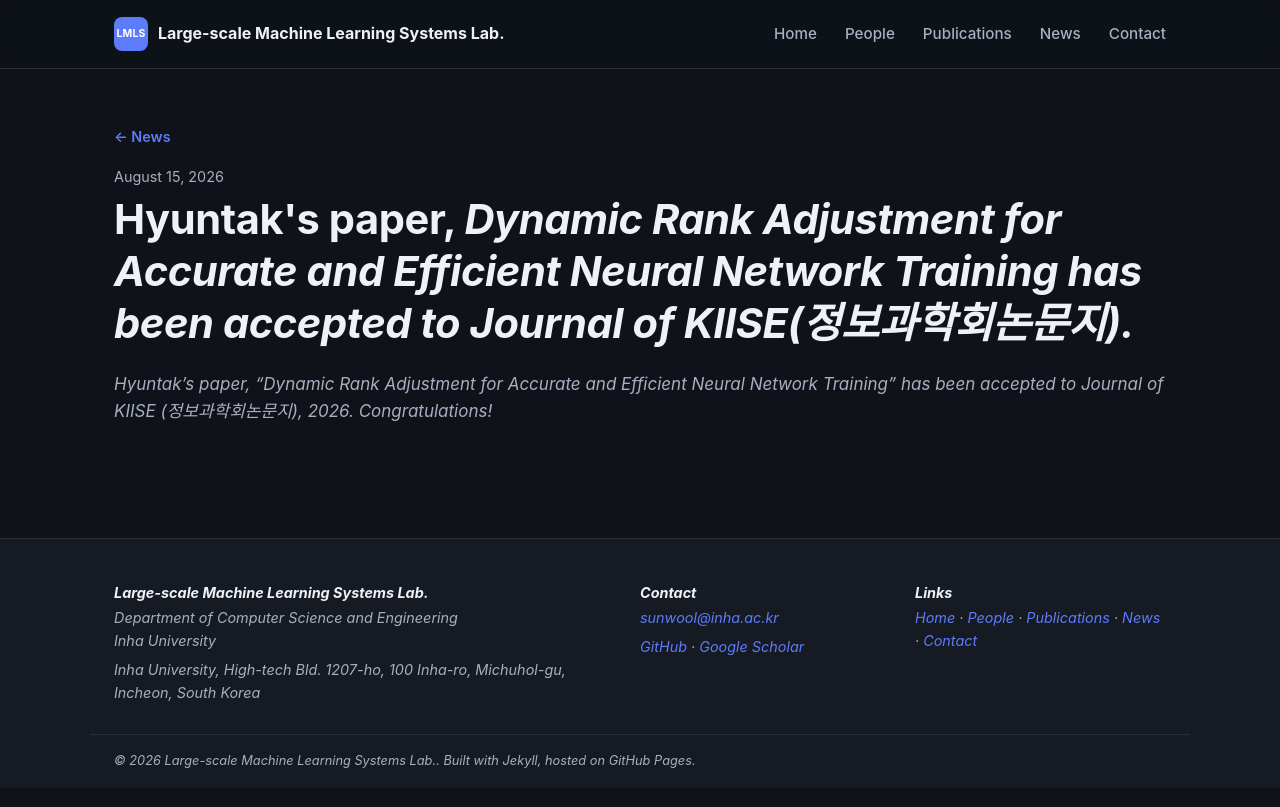
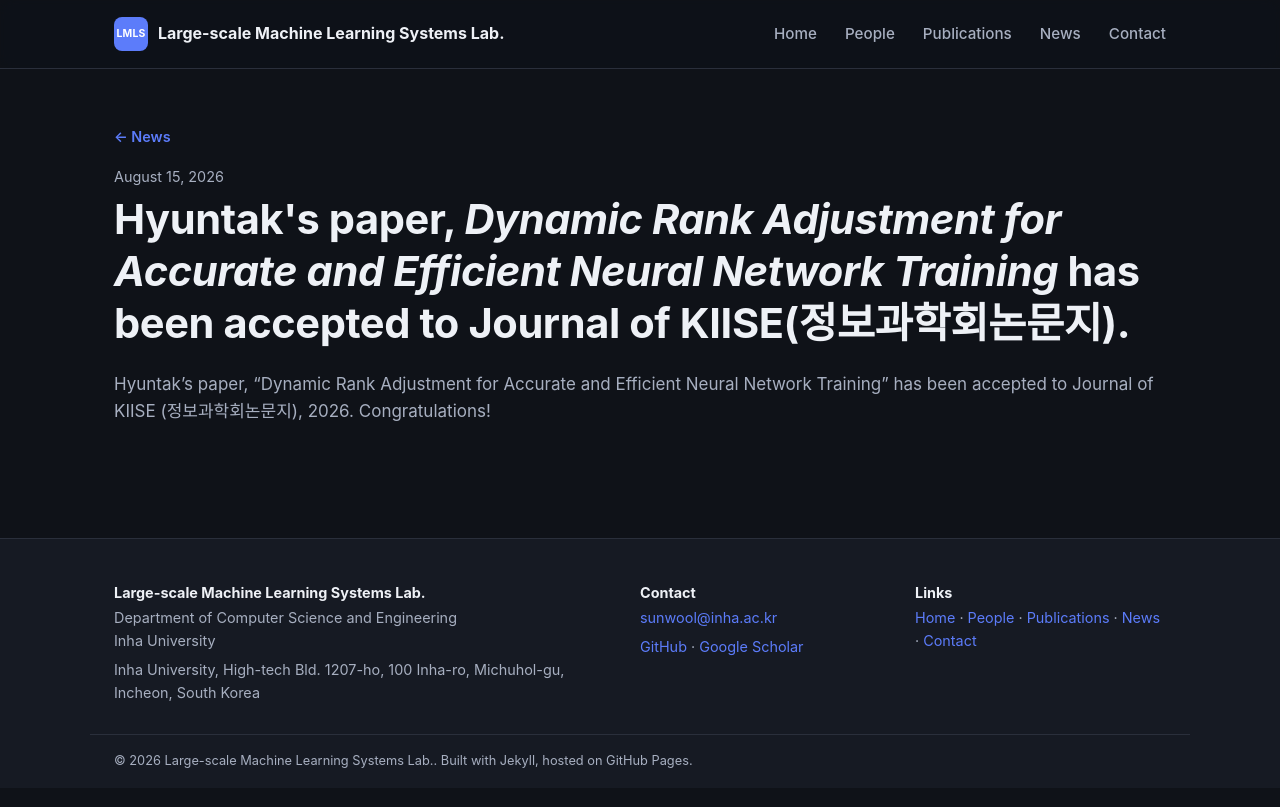
Before and after one commit to LMLS-Lab/lmls-lab.github.io, a Jekyll site: the page built from _news/hyuntak_paper.md, in a window 1280 px wide. Shown: the top 807 px of the page. Built offline with Jekyll 4.4.1, drawn with Linux system fonts in a browser that asks for light colours.

Commit message:
Fixed a typo.

```diff
--- a/_news/hyuntak_paper.md
+++ b/_news/hyuntak_paper.md
@@ -1,5 +1,5 @@
 ---
-title: "Hyuntak's paper, <em>Dynamic Rank Adjustment for Accurate and Efficient Neural Network Training<em> has been accepted to Journal of KIISE(정보과학회논문지)."
+title: "Hyuntak's paper, <em>Dynamic Rank Adjustment for Accurate and Efficient Neural Network Training</em> has been accepted to Journal of KIISE(정보과학회논문지)."
 date: 2026-08-15
 ---
 Hyuntak's paper, "Dynamic Rank Adjustment for Accurate and Efficient Neural Network Training" has been accepted to Journal of KIISE (정보과학회논문지), 2026. Congratulations!
```
